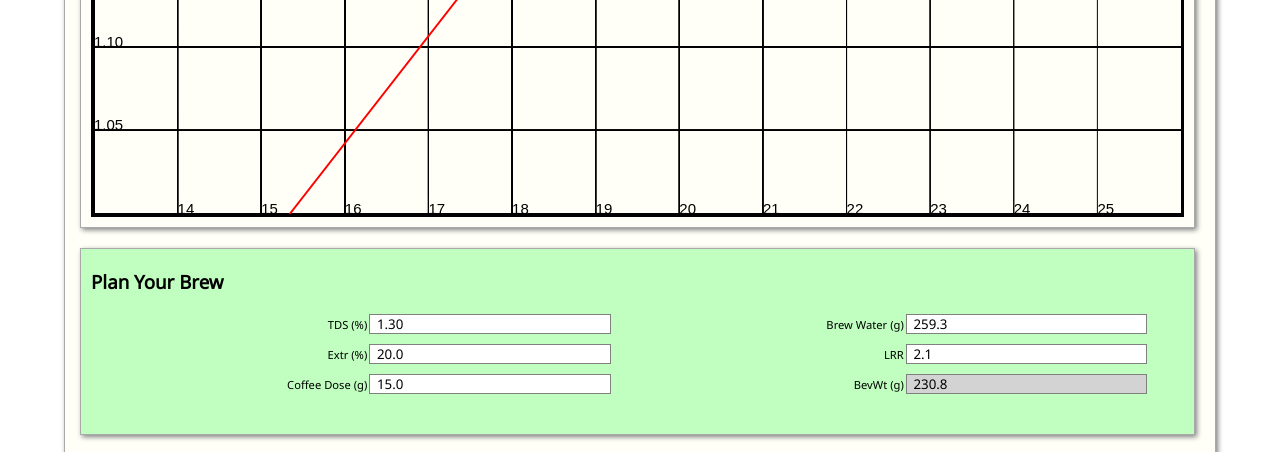
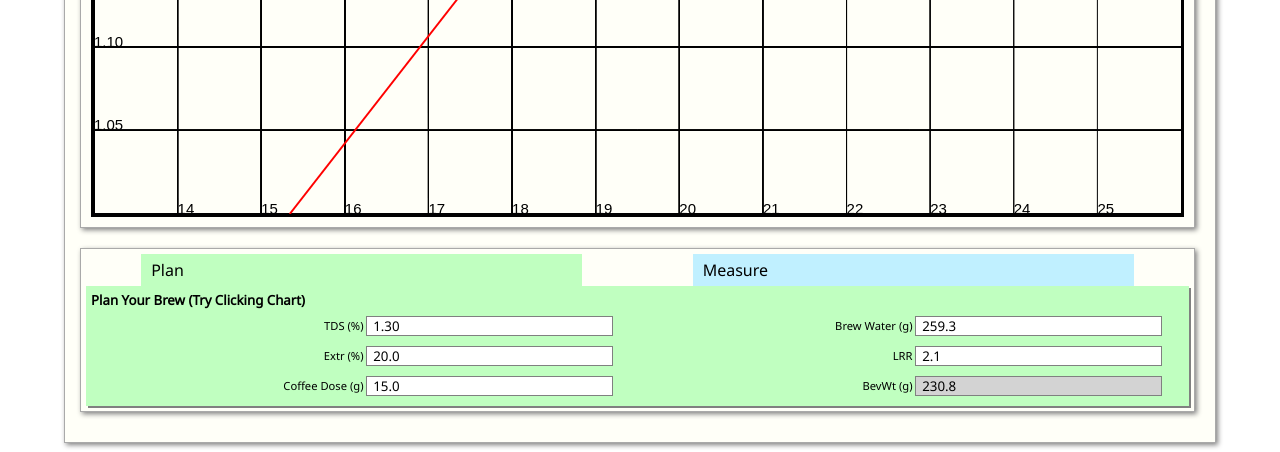
Before and after one commit to merrymacaroon/merrymacaroon.github.io, a plain HTML site: page extraction.html in a window 1280 px wide. Shown: the part 1007-1459 px from the top of the page. Drawn offline with nearby package versions, Linux system fonts and the light colour scheme.

Commit message:
Tabbed UI

```diff
--- a/css/extraction.css
+++ b/css/extraction.css
@@ -16,12 +16,57 @@
   top: 0;
   left: 0;
 }
- #brewPlan {
-   background-color: #C0FFC0;
- }
- #brewActual {
-   background-color: #C0F0FF;
- }
+
+#parameterContainer {
+  position: relative;
+  display: flex;
+  padding: 5px;
+}
+
+#parameterContainer .flexContainer{
+  margin: 0;
+
+}
+
+#parameterContainer .panel {
+  margin: 0;
+  padding: 5px 0px 0px 5px;
+}
+
+.tabRow {
+  width: 100%;
+  margin: 0px;
+}
+.tabContent {
+  margin: 0px;
+  width: 100%;
+  position: relative;
+}
+.tabContent .panel {
+  margin: 0px;
+  border-style: none;
+  box-shadow: 2px 2px grey;
+  width: 100%;
+}
+
+.tabs {
+  width: 40%;
+  padding: 5px 10px 5px 10px;
+}
+
+#brewActual {
+  position: absolute;
+  top:0;
+}
+
+#brewPlan, #planTab {
+ background-color: #C0FFC0;
+}
+
+#brewActual, #calcTab {
+ background-color: #C0F0FF;
+}
+
 .parameter {
   width: 45%;
   display: flex;
--- a/css/styles.css
+++ b/css/styles.css
@@ -148,3 +148,7 @@ input {
   justify-content: space-around;
   flex-direction: row;
 }
+
+.hidden {
+  visibility: hidden;
+}
--- a/extraction.html
+++ b/extraction.html
@@ -40,9 +40,18 @@
           <canvas id="canvas"></canvas>
         </div>
       </section>
-
+      <section class="flexContainer panel" id="parameterContainer">
+        <div class="tabRow flexContainer">
+          <div class="tabs" id="planTab">
+            Plan
+          </div>
+          <div class="tabs" id="calcTab">
+            Measure
+          </div>
+        </div>
+        <section class="tabContent">
           <section id="brewPlan" class="panel">
-        <h1>Plan Your Brew</h1>
+            <h1>Plan Your Brew (Try Clicking Chart)</h1>
             <section class="flexContainer">
               <div class="parameter" id="TDS">
                 <span>TDS (%)</span><input type="number" name="TDS" value="15" step="0.05">
@@ -62,12 +71,10 @@
               <div class="parameter" id="bev">
                 <span>BevWt (g)</span><input type="number" name="bev" readonly>
               </div>
-
             </section>
-
           </section>
           <section id="brewActual" class="panel">
-        <h1>Measure Your Brew</h1>
+            <h1>Measure Your Brew (Update your TDS)</h1>
             <section class="flexContainer">
               <div class="parameter" id="actualTDS">
                 <span>TDS (%)</span><input type="number" name="TDS" value="1.35" step="0.05">
@@ -89,7 +96,8 @@
               </div>
 
             </section>
-
+          </section>
+        </section>
       </section>
     </article>
 
--- a/scripts/extraction.js
+++ b/scripts/extraction.js
@@ -415,21 +415,8 @@ $(document).ready(function(){
     }
   }
 
-  // initBrewControl = {
-  //   "LRR" : 2.1,
-  //   "TDS" : 1.3,
-  //   "extraction" : 20,
-  //   "coffeeDose" : 15,
-  // };
-  // theBrewControl = new brewControlClass(initBrewControl);
-  //
-  // initCanvas = {
-  //   "windowStart" : {"x" : 13, "y" : 1},
-  //   "windowEnd" : {"x" : 26, "y" : 1.65},
-  //   "canvasId" : "#canvas",
-  // };
-  //
-  // theCanvas = new brewControlCanvasClass(initCanvas);
+
+
 
   function repaintCanvas(){
     theCanvas.clearCanvas();
@@ -453,9 +440,6 @@ $(document).ready(function(){
   }
 
   function updatePlanForm() {
-//    $("#extraction input").val(theBrewControl.state.extraction.toFixed(1));
-//    $("#TDS input").val(theBrewControl.state.TDS.toFixed(2));
-
     var state = theBrewControl.getState();
 
     $("#extraction input").val(state.extraction.toFixed(1));
@@ -481,14 +465,10 @@ $(document).ready(function(){
     $("#actualExtraction input").val(state.actualExtraction.toFixed(1));
     $("#actualLRR input").val(state.actualLRR.toFixed(1));
     $("#actualBrewWater input").val(state.actualBrewWater.toFixed(1));
-    // var TDS = parseFloat($("#actualTDS input").val());
-    // var Ratio = parseFloat($("#actualBrewWater input").val()) /
-    //   parseFloat($("#actualCoffeeDose input").val());
-    // var LRR = parseFloat($("#actualLRR input").val());
-    //
-    // var extr = brewControlClass.calcExtraction(TDS, Ratio, LRR);
-    // $("#actualLRR input").val(extr);
   }
+
+
+
 
   function touchEvent(event) {
 
@@ -538,6 +518,7 @@ $(document).ready(function(){
   }
 
   $("#canvas").on("touchstart", function(event){
+    if (theMode == "plan") {
       // check for weird CSS width change when Chrome inspector is open
       if ( theCanvas.canvasWidth != $("#canvas").width()) {
           theCanvas.resizeCanvas();
@@ -545,14 +526,18 @@ $(document).ready(function(){
       }
       event.preventDefault();
       touchEvent(event);
+    }
   });
 
   $("#canvas").on("touchmove", function(event){
+    if (theMode == "plan") {
       event.preventDefault();
       touchEvent(event);
+    }
   });
 
   $("#canvas").mousedown(function(event){
+    if (theMode == "plan") {
       event.preventDefault();
       // check for weird CSS width change when Chrome inspector is open
       if ( theCanvas.canvasWidth != $("#canvas").width()) {
@@ -566,6 +551,7 @@ $(document).ready(function(){
         event.preventDefault();
         mouseEvent(event);
       });
+    }
   });
 
   $("#canvas").mouseup(function(){
@@ -699,6 +685,18 @@ $(document).ready(function(){
     }
   });
 
+  $("#planTab").click(function(){
+    $("#brewActual").addClass("hidden");
+    $("#brewPlan").removeClass("hidden");
+    theMode = "plan";
+  });
+
+  $("#calcTab").click(function(){
+    $("#brewPlan").addClass("hidden");
+    $("#brewActual").removeClass("hidden");
+    theMode = "calc";
+  });
+
   initBrewControl = {
     "LRR" : 2.1,
     "TDS" : 1.3,
@@ -706,7 +704,8 @@ $(document).ready(function(){
     "coffeeDose" : 15,
   };
   var theBrewControl = new brewControlClass(initBrewControl);
-
+  var theMode = "plan";
+  $("#planTab").click();
   initCanvas = {
     "windowStart" : {"x" : 13, "y" : 1},
     "windowEnd" : {"x" : 26, "y" : 1.65},
```
Lines whose indentation alone changed are shown as unchanged.
